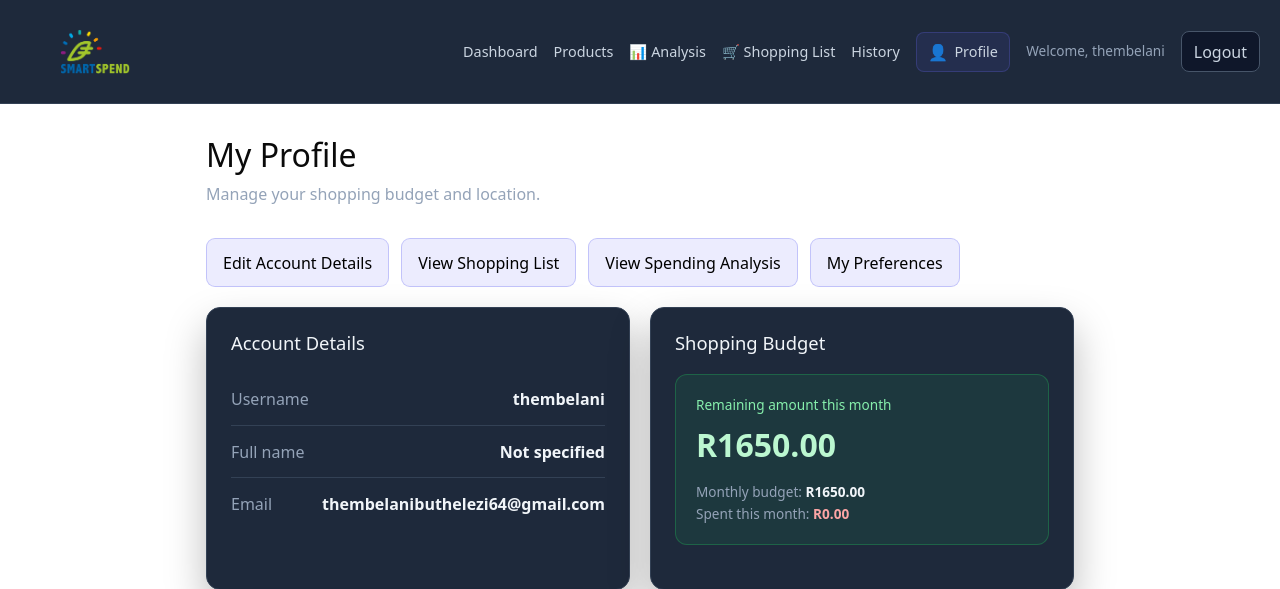
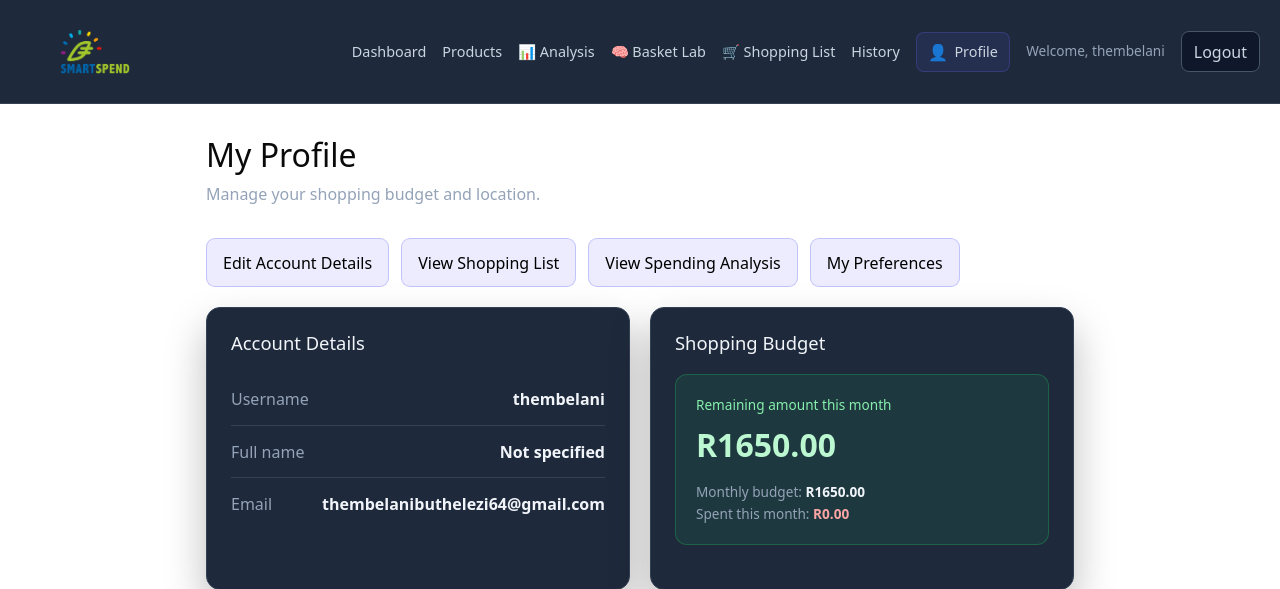
Before and after one commit to ThembelaniProject/AI-Shopping-Project, a Django app: page /accounts/profile/ in a window 1280 px wide. Shown: the top 589 px of the page. Run offline with Django 5.2, Linux system fonts and the light colour scheme; a user stored in the database is signed in; data comes from the database, SQL or seed files in the repository; data that the repository does not hold is empty; parts of the project's set-up code (start-up, migrations or seed data) failed here and were passed over.

Commit message:
feat: add Smart Basket Lab navigation

```diff
--- a/templates/includes/navbar.html
+++ b/templates/includes/navbar.html
@@ -8,6 +8,7 @@
             <a href="{% url 'shopping:dashboard' %}">Dashboard</a>
             <a href="{% url 'products:search' %}">Products</a>
             <a href="{% url 'shopping:analytics' %}">📊 Analysis</a>
+            <a href="{% url 'shopping:basket_optimizer' %}">🧠 Basket Lab</a>
             <a href="{% url 'shopping:shopping_list' %}" class="shopping-list-link">
                 <span>🛒 Shopping List</span>
                 {% if shopping_list_count > 0 %}<span class="shopping-list-badge" aria-label="{{ shopping_list_count }} items in shopping list">{{ shopping_list_count }}</span>{% endif %}
```
